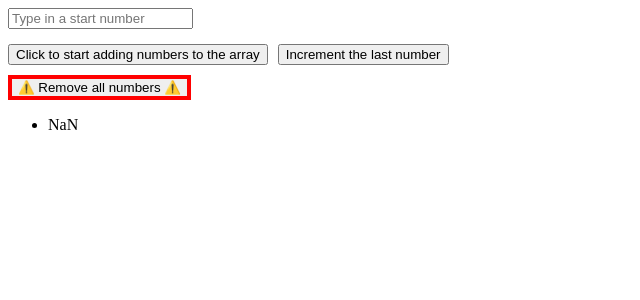
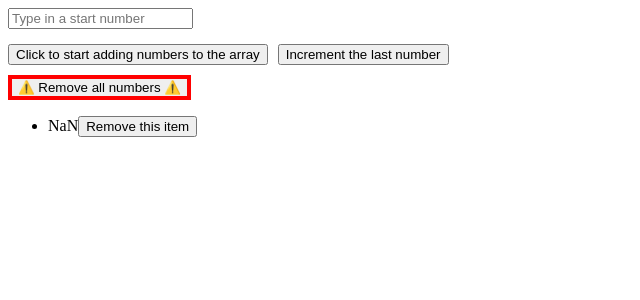
Before and after one commit to Objective-Enterprises/nik-react-ts, a React (Vite) app in the folder assignment/home-project/: page / in a window 1280 px wide. Both pictures are taken after typing "Sample" into the empty fields and a click on the button "Click to start adding numbers to the array". Shown: the top 300 px of the page, without its empty margins (0-640 px from the left). Built offline with nearby package versions, Linux system fonts and the light colour scheme.

Commit message:
add CountItem and implement removeCount

```diff
--- /dev/null
+++ b/assignment/home-project/src/CountItem.tsx
@@ -0,0 +1,21 @@
+interface CountItemProps {
+  element: number
+  removeCount: () => void;
+}
+
+export default function CountItem ({
+  element,
+  removeCount
+} : CountItemProps) {
+  return (
+    <li>
+      <span>{element}</span>
+      <button
+        type="button"
+        onClick={removeCount}
+      >
+        Remove this item
+      </button>
+    </li>
+  )
+}
--- a/assignment/home-project/src/CounterList.tsx
+++ b/assignment/home-project/src/CounterList.tsx
@@ -56,7 +56,10 @@ export default function CounterList() {
         incrementLast={incrementLast}
       />
       <ResetList resetCounts={resetCounts}/>
-      <DisplayNumbers numbers={counts}/>
+      <DisplayNumbers
+        numbers={counts}
+        removeCount={removeCount}
+      />
     </>
   );
 }
@@ -70,7 +73,7 @@ export default function CounterList() {
 // for each count there should be an INPUT and the BUTTON that says "Update"
 
 // hint:
-// a new CountItem component is required inside the DisplayNumber
+// a new CountItem component is required inside the DisplayNumbers
 
 // inheritance:
 // CounterList --> DisplayNumbers --> CountItem
--- a/assignment/home-project/src/DisplayNumbers.tsx
+++ b/assignment/home-project/src/DisplayNumbers.tsx
@@ -1,8 +1,23 @@
-export default function DisplayNumbers(
-    { numbers } : { numbers: number[];}
-) {
+import CountItem from "./CountItem";
+
+interface DisplayNumberProps {
+  numbers: number[];
+  removeCount: (number: number) => void;
+}
+
+export default function DisplayNumbers({
+  numbers,
+  removeCount
+}: DisplayNumberProps) {
   const liItems = numbers.map((el, index) => {
-    return <li key={index}>{el}</li>;
+    return (
+      <CountItem
+        key={index}
+        element={el}
+        removeCount={() => removeCount(index)}
+      />
+    );
+      // return <li key={index}>{el}</li>;
   });
   return <ul>{liItems}</ul>
 }
```
